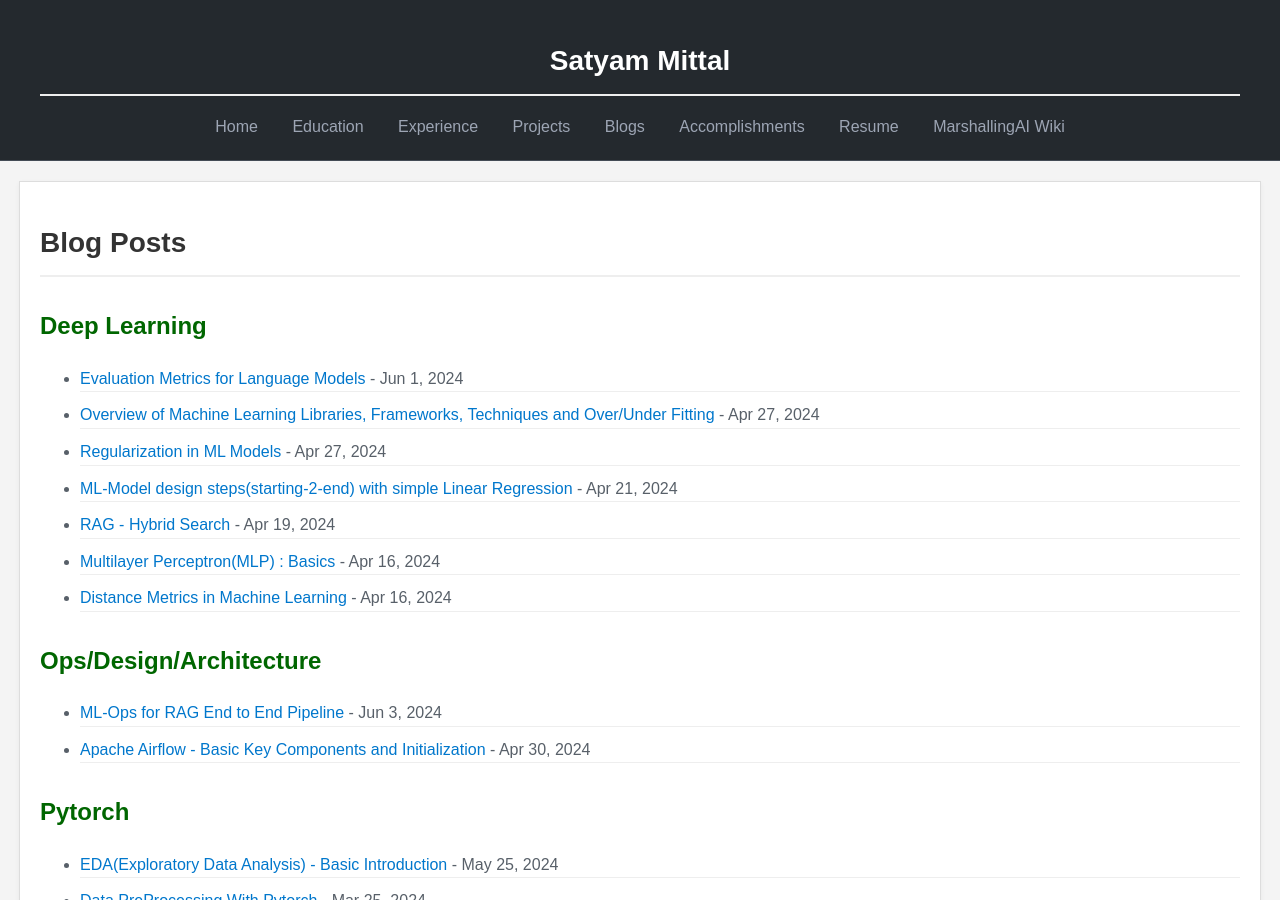
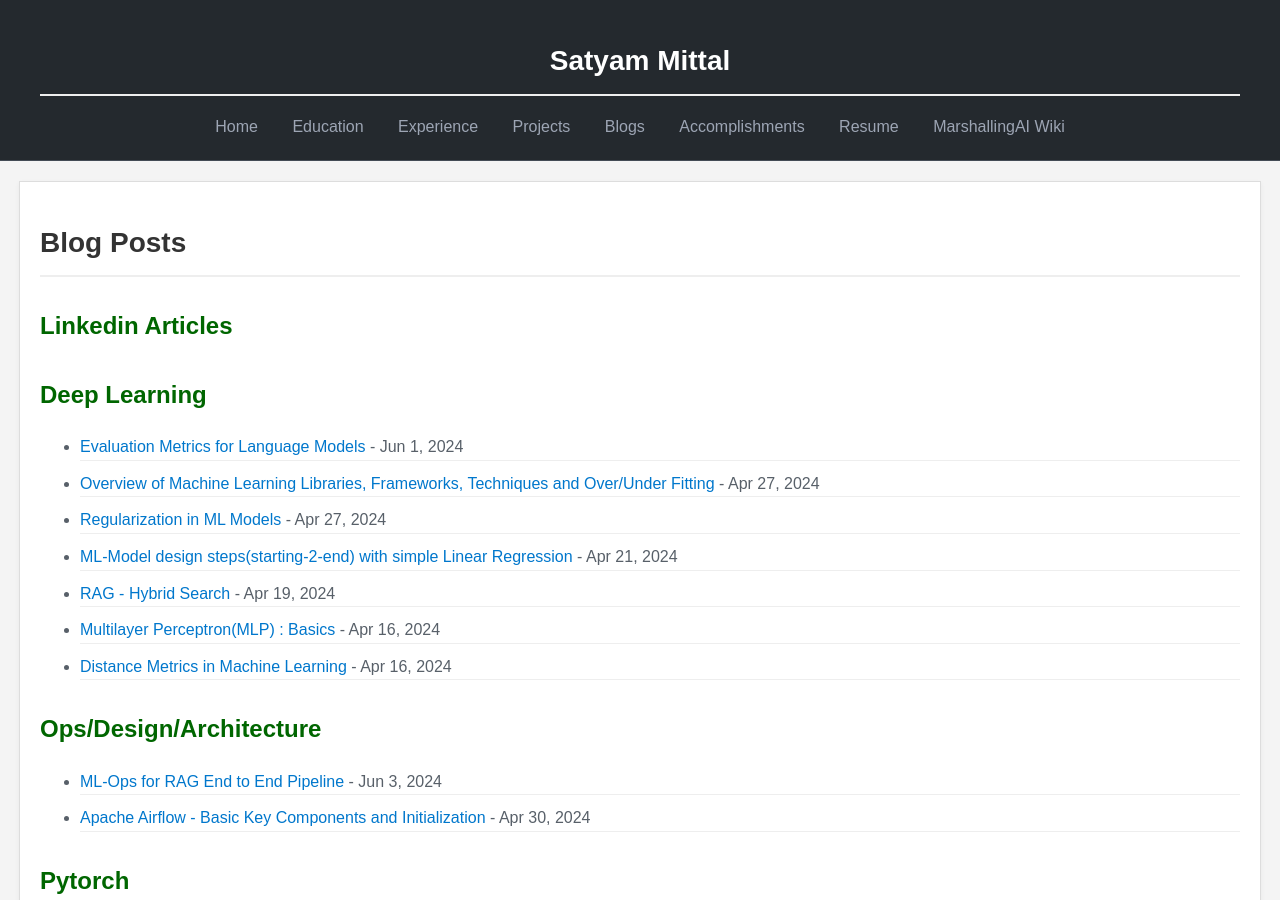
Before and after one commit to 05satyam/05satyam.github.io, a Jekyll site: the page built from blog.md, in a window 1280 px wide and 900 px high. Built offline with Jekyll 4.4.1, drawn with Linux system fonts in a browser that asks for light colours.

Commit message:
Update blog.md

```diff
--- a/blog.md
+++ b/blog.md
@@ -4,6 +4,7 @@ title: Blog
 ---
 
 # Blog Posts
+<h2> Linkedin Articles</h2> <a href="https://www.linkedin.com/in/satyam-sm/recent-activity/articles/" target="_blank"></a>
 
 <h2>Deep Learning</h2>
 <ul class="blog-listing">
```
